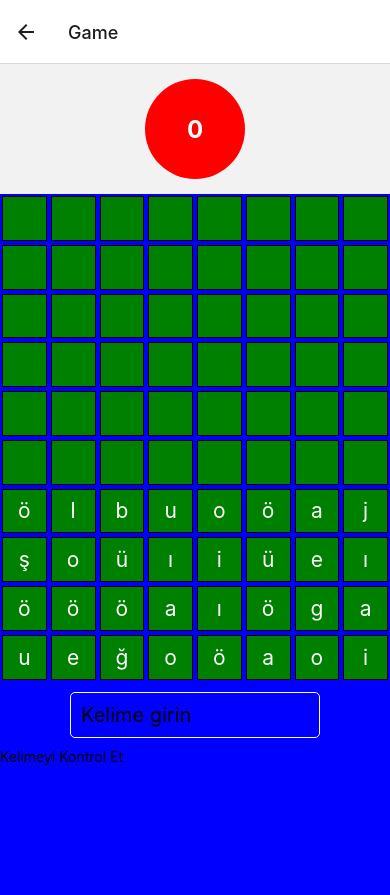
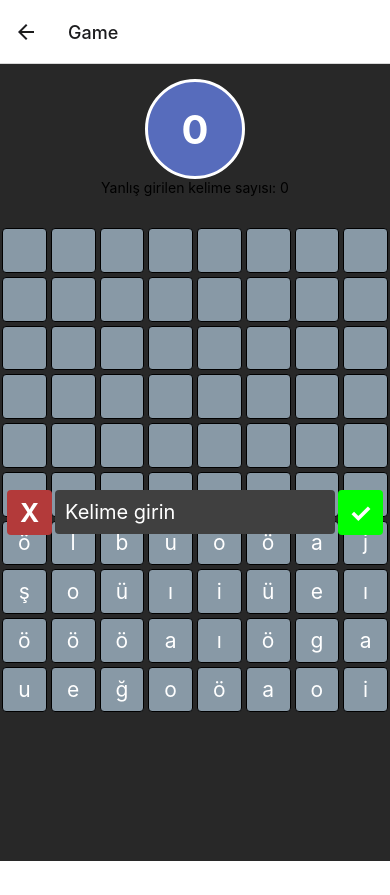
Before and after one commit to uzanenis/Puzzle-Word-Game-rn, a React Native app: screen /Game in a window 390 px wide. After the commit the page ends 861 px from the top, so only its background shows below. Built offline with nearby package versions, Linux system fonts and the light colour scheme.

Commit message:
add: gameover state and styles

```diff
--- a/components/Grid.js
+++ b/components/Grid.js
@@ -9,7 +9,7 @@ import { useState, useEffect } from "react";
 import words from "../words.json";
 import Score from "./Score";
 
-export default function Grid() {
+export default function Grid({ navigation }) {
   const [matrix, setMatrix] = useState(
     Array(10).fill(
       Array(8).fill({
@@ -73,6 +73,7 @@ export default function Grid() {
   useEffect(() => {
     const interval = setInterval(() => {
       let counter = 0;
+      let isGameOver = false;
       setMatrix((prevMatrix) => {
         const newMatrix = prevMatrix.map((row) => [...row]); // matrix kopyasını oluştur
         for (let j = 0; j < newMatrix[0].length; j++) {
@@ -88,10 +89,14 @@ export default function Grid() {
               filled = true; // hücre dolduruldu
               if (i == 0) counter++;
               counter === matrix[matrix.length - 1].length
-                ? console.log("Kaybettin")
+                ? (isGameOver = true)
                 : console.log("Devam");
             }
           }
+        }
+        if (isGameOver) {
+          navigation.navigate("Gameover", { score: score });
+          clearInterval(interval);
         }
         return newMatrix;
       });
@@ -307,10 +312,21 @@ export default function Grid() {
     }
   };
 
+  const clearInput = () => {
+    setInputValue("");
+    setLettersIndex([]);
+    setMatrix(
+      matrix.map((row) =>
+        row.map((letter) => ({ ...letter, isSelected: false }))
+      )
+    );
+  };
+
   return (
     <>
       <View style={styles.scoreContainer}>
         <Score score={score} />
+        <Text>Yanlış girilen kelime sayısı: {wrongWordCount}</Text>
       </View>
       <View style={styles.map}>
         {matrix.map((row, rowIndex) => (
@@ -326,14 +342,19 @@ export default function Grid() {
             ))}
           </View>
         ))}
+      </View>
+      <View style={styles.inputContainer}>
         <TextInput
           style={styles.input}
           placeholder="Kelime girin"
           value={inputValue}
           onChangeText={(text) => setInputValue(text)}
         />
-        <TouchableOpacity style={styles.button} onPress={checkWord}>
-          <Text style={styles.buttonText}>Kelimeyi Kontrol Et</Text>
+        <TouchableOpacity style={styles.checkButton} onPress={checkWord}>
+          <Text style={styles.buttonText}>✓</Text>
+        </TouchableOpacity>
+        <TouchableOpacity style={styles.clearButton} onPress={clearInput}>
+          <Text style={styles.buttonText}>X</Text>
         </TouchableOpacity>
       </View>
     </>
@@ -342,9 +363,10 @@ export default function Grid() {
 
 const styles = StyleSheet.create({
   map: {
-    backgroundColor: "blue",
+    backgroundColor: "#282828",
     alignSelf: "stretch",
     height: "100%",
+    paddingTop: 15,
   },
 
   row: {
@@ -353,19 +375,20 @@ const styles = StyleSheet.create({
   },
 
   cell: {
-    backgroundColor: "green",
+    backgroundColor: "#8899A6",
     flex: 1,
     alignItems: "center",
     justifyContent: "center",
     aspectRatio: 1,
     borderWidth: 1,
     borderColor: "black",
+    borderRadius: 4,
     margin: 2,
 
     //maxWidth: 50,
   },
   selectedCell: {
-    backgroundColor: "gray",
+    backgroundColor: "#576CBC",
     borderRadius: 5,
     flex: 1,
     alignItems: "center",
@@ -393,20 +416,52 @@ const styles = StyleSheet.create({
   },
 
   input: {
-    borderWidth: 1,
-    borderColor: "white",
+    backgroundColor: "#404040",
+    color: "white",
     padding: 10,
-    marginVertical: 10,
-    marginLeft: 70,
     fontSize: 20,
-    minWidth: 250,
-    maxWidth: 250,
-    borderRadius: 5,
+    width: 280,
+    borderRadius: 4,
   },
 
   scoreContainer: {
-    marginVertical: 15,
+    paddingVertical: 15,
     justifyContent: "center",
     alignItems: "center",
+    backgroundColor: "#282828",
+  },
+
+  inputContainer: {
+    position: "absolute",
+    bottom: 180,
+    left: 55,
+  },
+
+  clearButton: {
+    justifyContent: "center",
+    alignItems: "center",
+    width: 45,
+    height: 45,
+    backgroundColor: "#B33A3A",
+    borderRadius: 4,
+    position: "absolute",
+    left: -48,
+  },
+
+  checkButton: {
+    justifyContent: "center",
+    alignItems: "center",
+    width: 45,
+    height: 45,
+    backgroundColor: "#00FF00",
+    borderRadius: 4,
+    position: "absolute",
+    right: -48,
+  },
+
+  buttonText: {
+    color: "white",
+    fontSize: 26,
+    fontWeight: "bold",
   },
 });
--- a/components/Score.js
+++ b/components/Score.js
@@ -14,13 +14,15 @@ const styles = StyleSheet.create({
     width: 100,
     height: 100,
     borderRadius: 50,
-    backgroundColor: "red",
+    backgroundColor: "#576CBC",
     justifyContent: "center",
     alignItems: "center",
+    borderWidth: 3,
+    borderColor: "white",
   },
   text: {
     color: "white",
-    fontSize: 24,
+    fontSize: 40,
     fontWeight: "bold",
   },
 });
--- a/screens/Game.js
+++ b/screens/Game.js
@@ -1,14 +1,12 @@
 import { View, StyleSheet } from "react-native";
 import React from "react";
 import { useState } from "react";
-import Score from "../components/Score";
 import Grid from "../components/Grid";
 
-const Game = () => {
-  const [score, setScore] = useState(0);
+const Game = ({ navigation }) => {
   return (
     <View>
-      <Grid />
+      <Grid navigation={navigation}/>
     </View>
   );
 };
```
